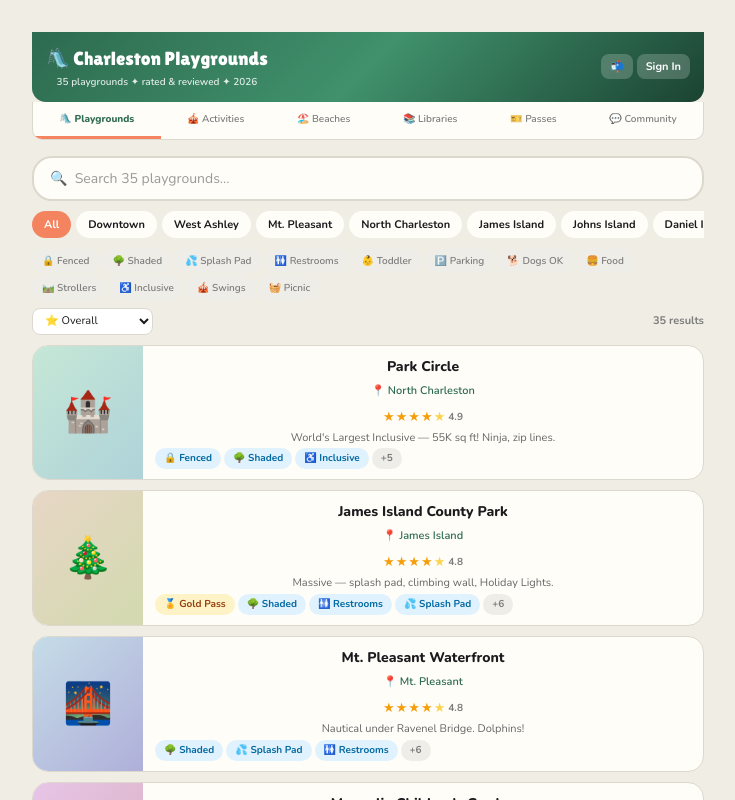
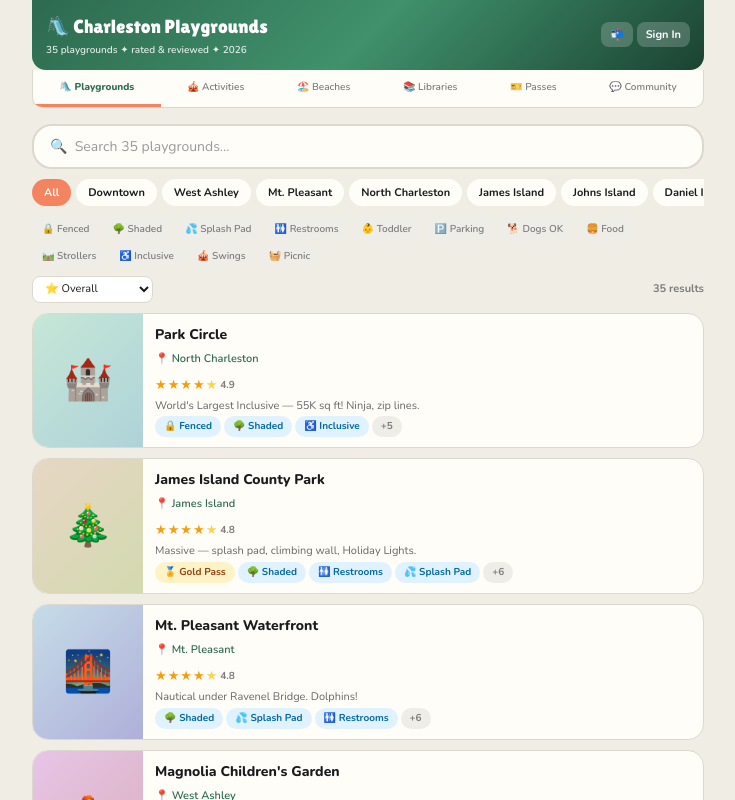
Before and after one commit to nreasner/Charleston-playgrounds, a React (Vite) app: page / in a window 1280 px wide. Shown: the top 800 px of the page, without its empty margins (272-1007 px from the left). Built offline with nearby package versions, Linux system fonts and the light colour scheme.

Commit message:
Update index.css

```diff
--- a/src/index.css
+++ b/src/index.css
@@ -31,10 +31,9 @@ body {
 }
 
 #root {
-  max-width: 1280px;
-  margin: 0 auto;
-  padding: 2rem;
-  text-align: center;
+  width: 100%;
+  margin: 0;
+  padding: 0;
 }
 
 @media (prefers-color-scheme: light) {
```
